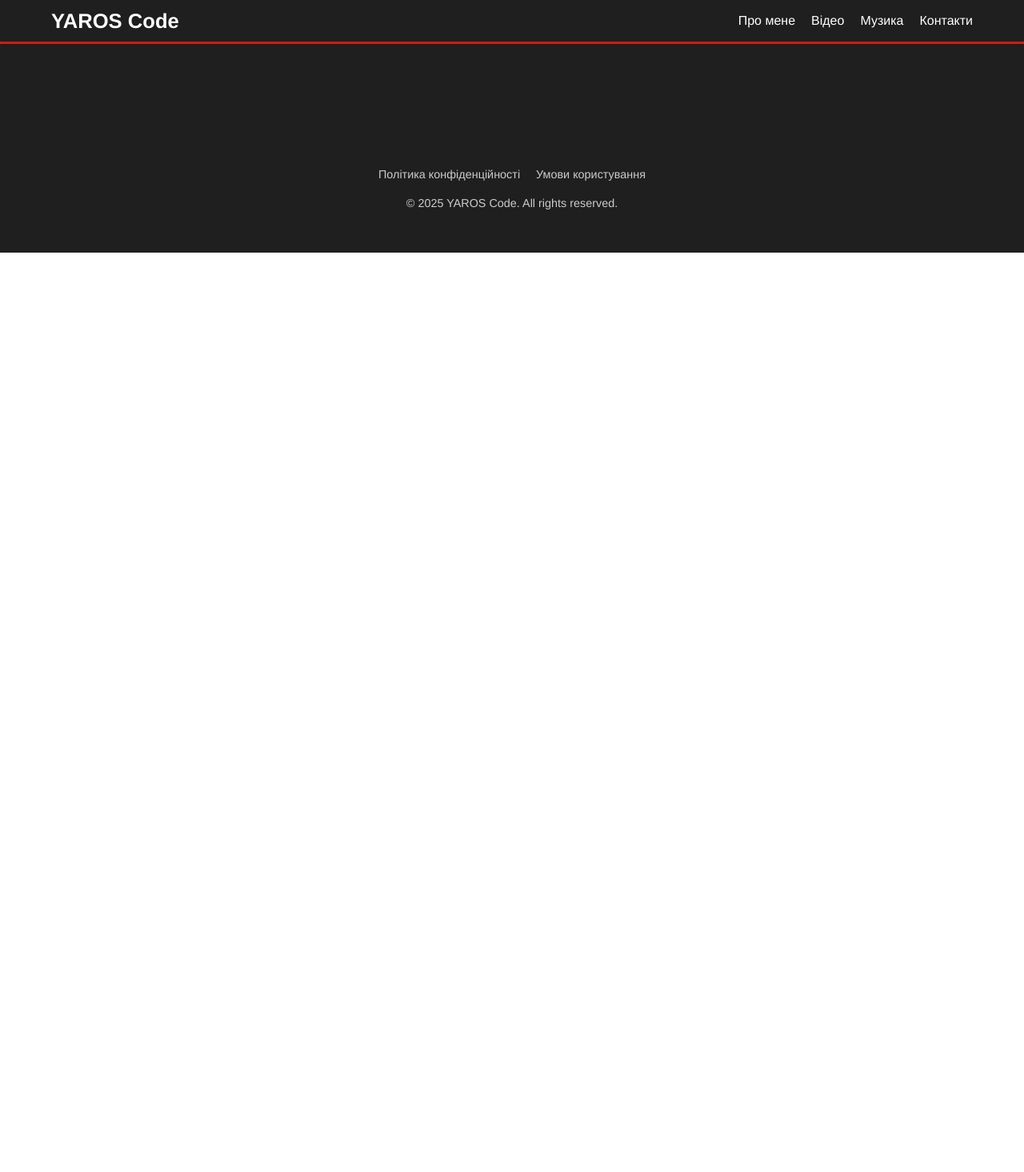
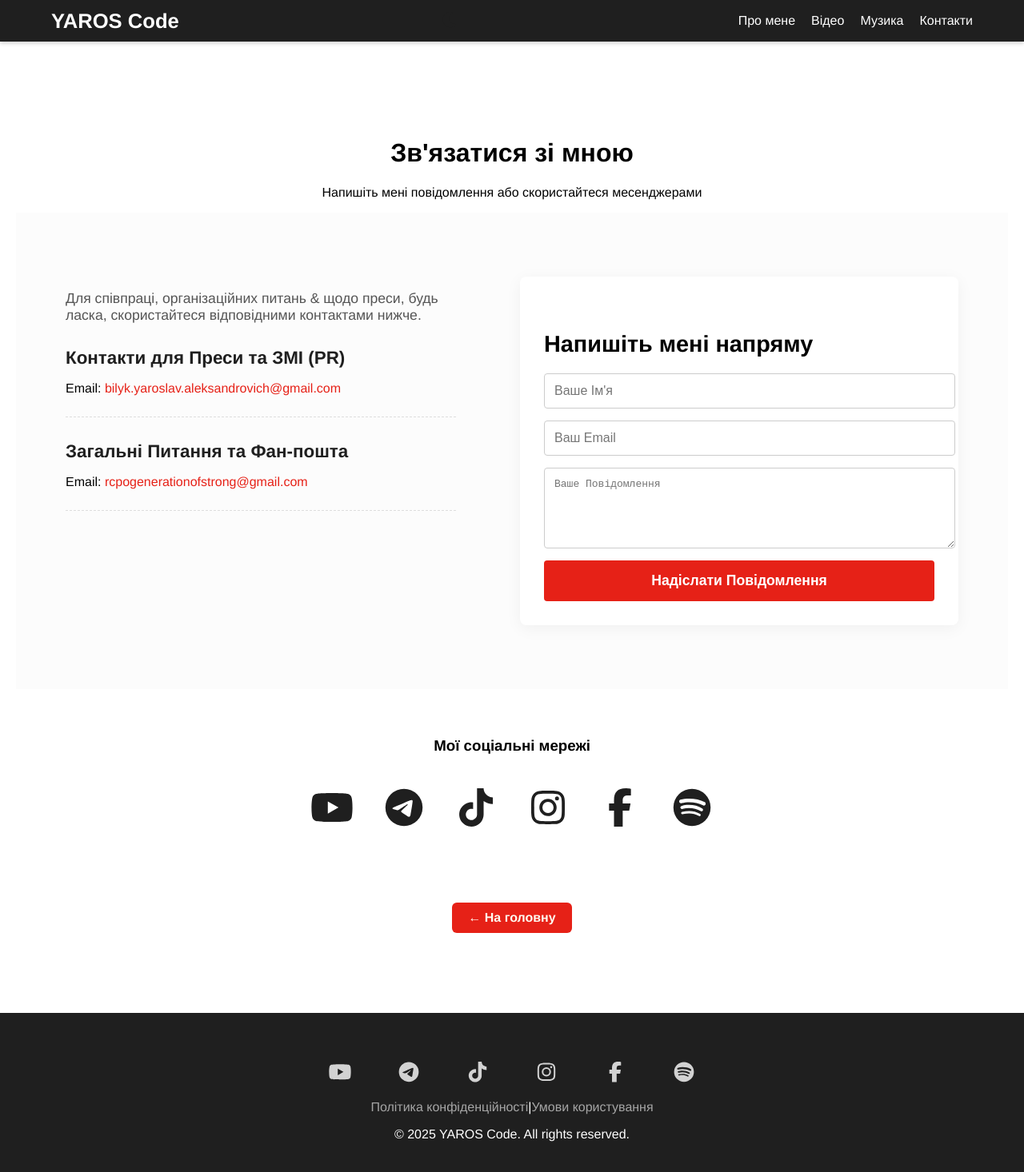
Before and after one commit to BilykYarosalvAleksandrovich/yaros-code, a React (Vite) app: page /contacts in a window 1280 px wide. Shown: the top 1466 px of the page at 80% size. Before the commit the page ends 800 px from the top, so only its background shows below. Built offline with nearby package versions, Linux system fonts and the light colour scheme.

Commit message:
my new reflex

```diff
--- a/src/App.tsx
+++ b/src/App.tsx
@@ -10,6 +10,7 @@ import { BioPage } from "./pages/BioPage"; // Сторінка повної бі
 // Імпорт спільних компонентів (відображаються на всіх сторінках)
 import { Header } from "./components/Header/Header";
 import { Footer } from "./components/Footer/Footer";
+import { ContactPage } from "./pages/ContactPage"; // Імпортуйте нову сторінку
 
 // Інші імпорти компонентів секцій тут більше не потрібні!
 // (HeroSection, AboutSection, MusicSection, VideoSection, ContactSection, SocialLinks)
@@ -29,6 +30,8 @@ function App(): React.ReactElement {
 
         {/* '/bio' відображає сторінку повної біографії */}
         <Route path="/bio" element={<BioPage />} />
+
+        <Route path="/contacts" element={<ContactPage />} />
       </Routes>
 
       {/* Підвал (Спільний для всіх сторінок) */}
--- a/src/components/AboutSection/AboutSection.tsx
+++ b/src/components/AboutSection/AboutSection.tsx
@@ -43,11 +43,11 @@ export function AboutSection(): React.ReactElement {
                 Слухайте. Відчувайте. Досягайте.
               </p>
 
-              <Link to="/bio" className={styles.readMoreLink}>
-                {" "}
-                {/* ВИКОРИСТОВУЄМО Link to="..." */}
-                Читати повну біографію →
-              </Link>
+              <div className={styles.buttonWrapper}>
+                <Link to="/bio" className={styles.readMoreLink}>
+                  Читати повну біографію →
+                </Link>
+              </div>
             </div>
 
             <div className={styles.aboutImage}>
--- a/src/components/ContactSection/ContactSection.tsx
+++ b/src/components/ContactSection/ContactSection.tsx
@@ -12,33 +12,26 @@ interface ContactItem {
 // Дані контактів (ОБОВ'ЯЗКОВО ЗАМІНІТЬ)
 const contacts: ContactItem[] = [
   {
-    role: "Менеджер з Букінгу та Концертів",
-    email: "booking@yourname.com",
-    phone: "+380 XX XXX XX XX",
-  },
-  {
     role: "Контакти для Преси та ЗМІ (PR)",
-    email: "press@yourname.com",
+    email: "bilyk.yaroslav.aleksandrovich@gmail.com",
   },
   {
     role: "Загальні Питання та Фан-пошта",
-    email: "info@yourname.com",
+    email: "rcpogenerationofstrong@gmail.com",
   },
 ];
 
-export function ContactSection(): React.ReactElement{
+export function ContactSection(): React.ReactElement {
   return (
     <section id="contact" className={styles.contactSection}>
       <Fade triggerOnce duration={600}>
         <div className={styles.container}>
-          <h3 className={styles.sectionTitle}>Зв'яжіться зі мною</h3>
-
           <div className={styles.contentWrapper}>
             {/* 1. Блок контактної інформації */}
             <div className={styles.contactInfo}>
               <p className={styles.leadText}>
-                Для співпраці, організації концертів або питань щодо преси, будь
-                ласка, скористайтеся відповідними контактами нижче.
+                Для співпраці, організаційних питань & щодо преси, будь ласка,
+                скористайтеся відповідними контактами нижче.
               </p>
 
               {contacts.map((item) => (
@@ -72,7 +65,7 @@ export function ContactSection(): React.ReactElement{
 
             {/* 2. Блок форми зворотного зв'язку */}
             <div className={styles.contactFormWrapper}>
-              <h4 className={styles.formTitle}>Напишіть нам напряму</h4>
+              <h4 className={styles.formTitle}>Напишіть мені напряму</h4>
 
               {/* !!! Важливо: action="/submit-form" вимагає налаштування бекенду.
                             Якщо ви використовуєте Formspree або подібний сервіс, замініть action.
--- a/src/components/Footer/Footer.module.css
+++ b/src/components/Footer/Footer.module.css
@@ -1,41 +1,35 @@
-:root {
-  --color-primary-dark: #1f1f1f;
-  --color-light-gray: #ccc;
+/* Footer.module.css */
+.mainFooter {
+  background-color: #1f1f1f; /* Темний футер у світлій темі */
+  color: #ffffff;
+  padding: 40px 0;
+  text-align: center;
 }
 
-.mainFooter {
-  background: var(--color-primary-dark);
-  color: var(--color-light-gray);
-  padding: 40px 0;
-  text-align: center;
-  border-top: 3px solid var(--color-accent, #e62117);
+/* Футер у темній темі (ще темніший) */
+:global(body[data-theme="dark"]) .mainFooter {
+  background-color: #000000;
 }
 
-.container {
-  width: 90%;
-  max-width: 1200px;
-  margin: 0 auto;
+.socialWrapper :global(a) {
+  color: #ffffff !important; /* Білі іконки завжди */
+  opacity: 0.8;
+  margin: 0 12px;
+  font-size: 1.6rem;
+  transition: 0.3s;
 }
 
-.copyright {
-  margin-top: 20px;
-  font-size: 0.9em;
-}
-
-.footerNav {
-  margin: 20px 0;
-  display: flex;
-  justify-content: center;
-  gap: 20px;
+.socialWrapper :global(a:hover) {
+  color: #e62117 !important; /* Червоний при наведенні */
+  opacity: 1;
 }
 
 .footerLink {
-  color: var(--color-light-gray);
+  color: #ffffff;
+  opacity: 0.6;
   text-decoration: none;
-  font-size: 0.9em;
-  transition: color 0.3s;
 }
 
-.footerLink:hover {
-  color: white;
+:global(body[data-theme="dark"]) .footerLink {
+  color: #bbbbbb;
 }
--- a/src/components/Footer/Footer.tsx
+++ b/src/components/Footer/Footer.tsx
@@ -1,6 +1,7 @@
+// src/components/Footer/Footer.tsx
+
 import React from "react";
 import { SocialLinks } from "../SocialLinks/SocialLinks";
-
 import styles from "./Footer.module.css";
 
 export function Footer(): React.ReactElement {
@@ -9,16 +10,21 @@ export function Footer(): React.ReactElement {
   return (
     <footer className={styles.mainFooter}>
       <div className={styles.container}>
-        {/* Можна додати соціальні посилання і сюди */}
-        <SocialLinks />
-        <div className={styles.footerNav}>
+        {/* Блок соціальних мереж з окремим класом для стилізації іконок */}
+        <div className={styles.socialWrapper}>
+          <SocialLinks />
+        </div>
+
+        <nav className={styles.footerNav}>
           <a href="/privacy" className={styles.footerLink}>
             Політика конфіденційності
           </a>
+          <span className={styles.separator}>|</span>
           <a href="/terms" className={styles.footerLink}>
             Умови користування
           </a>
-        </div>
+        </nav>
+
         <p className={styles.copyright}>
           &copy; {currentYear} YAROS Code. All rights reserved.
         </p>
--- a/src/index.css
+++ b/src/index.css
@@ -1,32 +1,13 @@
-/* --- Скидання та Глобальні Стилі --- */
-/* ... (існуючий body та інші базові стилі) ... */
-
-/* --- Визначення CSS Variables (Змінні) --- */
-/* Світла Тема (За замовчуванням) */
-:root, body[data-theme='light'] {
-  --color-background-primary: #ffffff;
-  --color-background-secondary: #f4f4f4;
-  --color-text-primary: #1f1f1f;
-  --color-text-secondary: #555555;
-  --color-header-bg: #1f1f1f;
-  --color-header-text: #ffffff;
-  --color-accent: #e62117;
+/* index.css */
+body {
+  margin: 0;
+  background-color: #ffffff; /* Світлий фон за замовчуванням */
+  color: #1f1f1f;
+  transition: background-color 0.3s, color 0.3s;
 }
 
-/* Темна Тема */
+/* Коли увімкнена нічна тема */
 body[data-theme='dark'] {
-  --color-background-primary: #121212; /* Дуже темний фон */
-  --color-background-secondary: #1f1f1f; /* Секції або карти */
-  --color-text-primary: #ffffff;
-  --color-text-secondary: #bbbbbb;
-  --color-header-bg: #000000;
-  --color-header-text: #ffffff;
-  --color-accent: #ff4500; /* Червоний/Помаранчевий, щоб краще виглядав на темному */
+  background-color: #121212; /* Темний фон */
+  color: #ffffff;
 }
-
-/* --- Застосування Змінних до Body --- */
-body {
-  background-color: var(--color-background-primary);
-  color: var(--color-text-primary);
-  transition: background-color 0.3s, color 0.3s; /* Плавний перехід */
-}
--- a/src/pages/BioPage.module.css
+++ b/src/pages/BioPage.module.css
@@ -7,7 +7,7 @@
   padding: 10px 20px;
 
   /* 2. Кольори */
-  background-color: var(--color-accent); /* Червоний колір з вашої теми */
+  background-color: #e62117;
   color: floralwhite;
 
   /* 3. Шрифти та оформлення */
@@ -17,6 +17,10 @@
 
   /* 4. Ефект переходу */
   transition: background-color 0.2s, transform 0.1s;
+}
+
+:global(body[data-theme="dark"]) .backButton {
+  background-color: #ff4500;
 }
 
 /* 5. Стилі при наведенні (Hover) */
--- /dev/null
+++ b/src/pages/ContactPage.tsx
@@ -0,0 +1,34 @@
+import React from "react";
+import { ContactSection } from "../components/ContactSection/ContactSection";
+import { SocialLinks } from "../components/SocialLinks/SocialLinks";
+import { Fade } from "react-awesome-reveal";
+import styles from "./BioPage.module.css";
+import { Link } from "react-router-dom";
+
+export function ContactPage(): React.ReactElement {
+  return (
+    <main
+      style={{ padding: "100px 20px", minHeight: "80vh", textAlign: "center" }}
+    >
+      <Fade triggerOnce>
+        <h1>Зв'язатися зі мною</h1>
+        <p>Напишіть мені повідомлення або скористайтеся месенджерами</p>
+      </Fade>
+
+      {/* 1. Основна секція контактів (форма або пошта) */}
+      <ContactSection />
+
+      {/* 2. Блок соціальних мереж */}
+      <div style={{ marginTop: "60px", marginBottom: "40px" }}>
+        <Fade triggerOnce delay={300}>
+          <h3 style={{ marginBottom: "20px" }}>Мої соціальні мережі</h3>
+          <SocialLinks />
+        </Fade>
+      </div>
+
+      <Link to="/" className={styles.backButton}>
+        ← На головну
+      </Link>
+    </main>
+  );
+}
--- a/src/pages/Home.tsx
+++ b/src/pages/Home.tsx
@@ -5,48 +5,23 @@ import { HeroSection } from "../components/HeroSection/HeroSection";
 import { AboutSection } from "../components/AboutSection/AboutSection";
 import { MusicSection } from "../components/MusicSection/MusicSection";
 import { VideoSection } from "../components/VideoSection/VideoSection";
-import { ContactSection } from "../components/ContactSection/ContactSection";
-import { SocialLinks } from "../components/SocialLinks/SocialLinks";
-import { Fade } from "react-awesome-reveal";
-import styles from "../App.module.css"; // Використовуємо стилі лейауту з App.module.css
-
-// Головна сторінка, яка містить усі секції SPA
+import styles from "../App.module.css";
 function Home(): React.ReactElement {
-  // Дані тепер живуть тут
   const latestReleaseData = {
     url: "https://youtube.com/link-to-your-newest-video",
     title: "Назва Нового Треку",
   };
 
   return (
-    <main>
-      {/* 1. Секція Героя */}
+    /* Додаємо клас, щоб застосувати глобальні налаштування фону та відступів */
+    <main className={styles.mainContent}>
       <HeroSection
         latestReleaseUrl={latestReleaseData.url}
         latestReleaseTitle={latestReleaseData.title}
       />
-
-      {/* 2. Секція Про Мене */}
       <AboutSection />
-
-      {/* 3. Секція Музика / Дискографія */}
       <MusicSection />
-
-      {/* 4. Секція Відео */}
       <VideoSection />
-
-      {/* 5. Секція Контакти та Букінг */}
-      <ContactSection />
-
-      {/* 6. Секція Соцмережі */}
-      <section id="socials" className={styles.sectionPadding}>
-        <div className={styles.container}>
-          <Fade triggerOnce duration={800}>
-            <h3>Слідкуйте за мною</h3>
-            <SocialLinks />
-          </Fade>
-        </div>
-      </section>
     </main>
   );
 }
```
Also changed, not shown: src/components/AboutSection/AboutSection.module.css (+53 -8 lines), src/components/Header/Header.tsx (+18 -21 lines), 1 other file (tests, documents, lock files or other folders).
